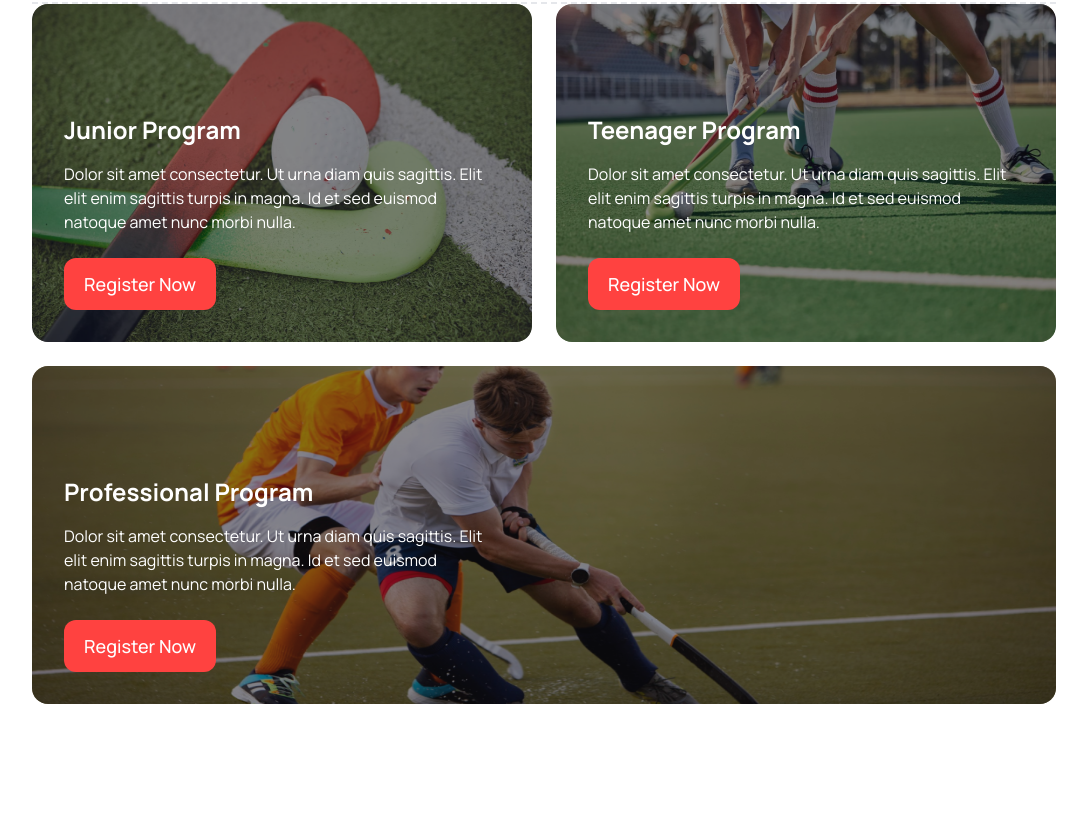
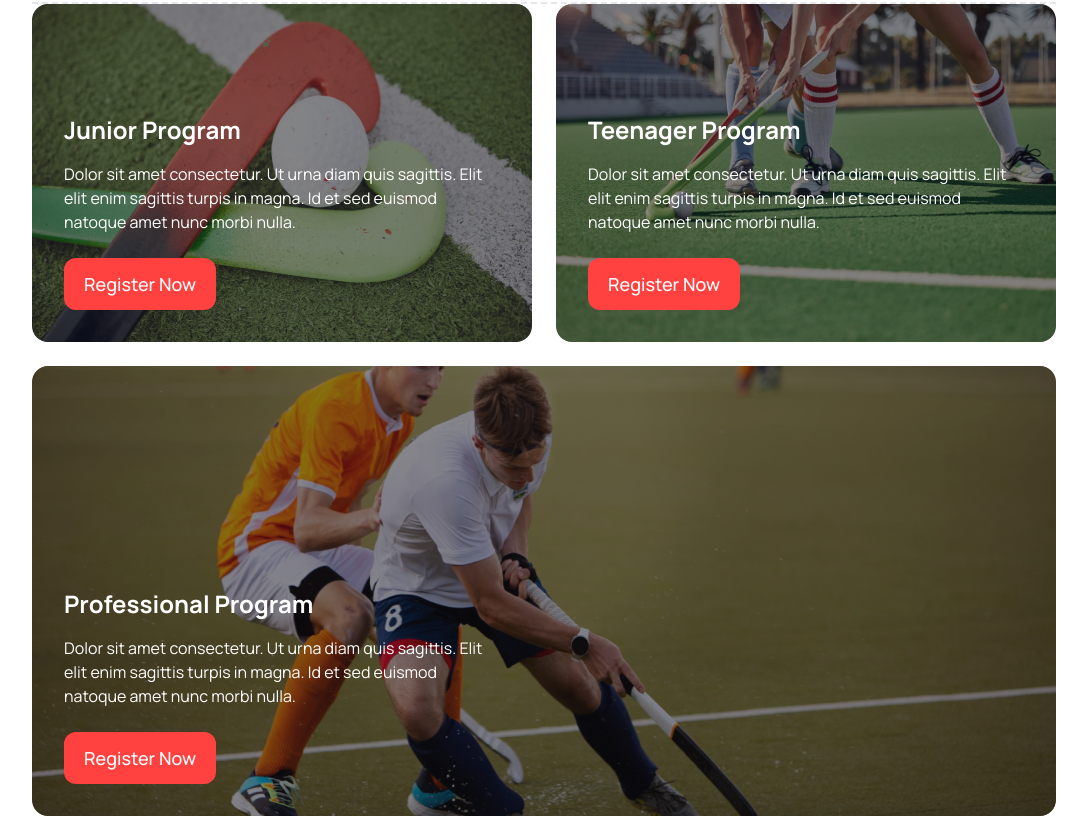
Before and after one commit to hellosiyam/assignment3, a plain HTML site: page index.html in a window 1280 px wide. Shown: the part 1390-2222 px from the top of the page, without its empty margins (96-1183 px from the left). Before the commit the page ends 2110 px from the top, so only its background shows below. Drawn offline with nearby package versions, Linux system fonts and the light colour scheme.

Commit message:
fix some bug

```diff
--- a/index.html
+++ b/index.html
@@ -243,9 +243,9 @@
                 </div>
             </div>
             <!-- card -3  -->
-            <div class="relative h-[244px] lg:h-[338px]  mt-6">
+            <div class="relative h-[244px] lg:h-[450px]  mt-6">
                 <div>
-                    <img class="w-full h-[244px] lg:h-[338px] rounded-xl lg:rounded-2xl " src="Images/4.png" alt="" srcset="">
+                    <img class="w-full h-[244px] lg:h-[450px] rounded-xl lg:rounded-2xl " src="Images/4.png" alt="" srcset="">
                 </div>
                 <div class="absolute bg-[#131318] top-0 left-0 h-full w-full opacity-50 rounded-xl lg:rounded-2xl"></div>
                 <div class="absolute inset-x-0 bottom-0 w-[277px] lg:w-[490px] p-4 lg:p-8">
```
